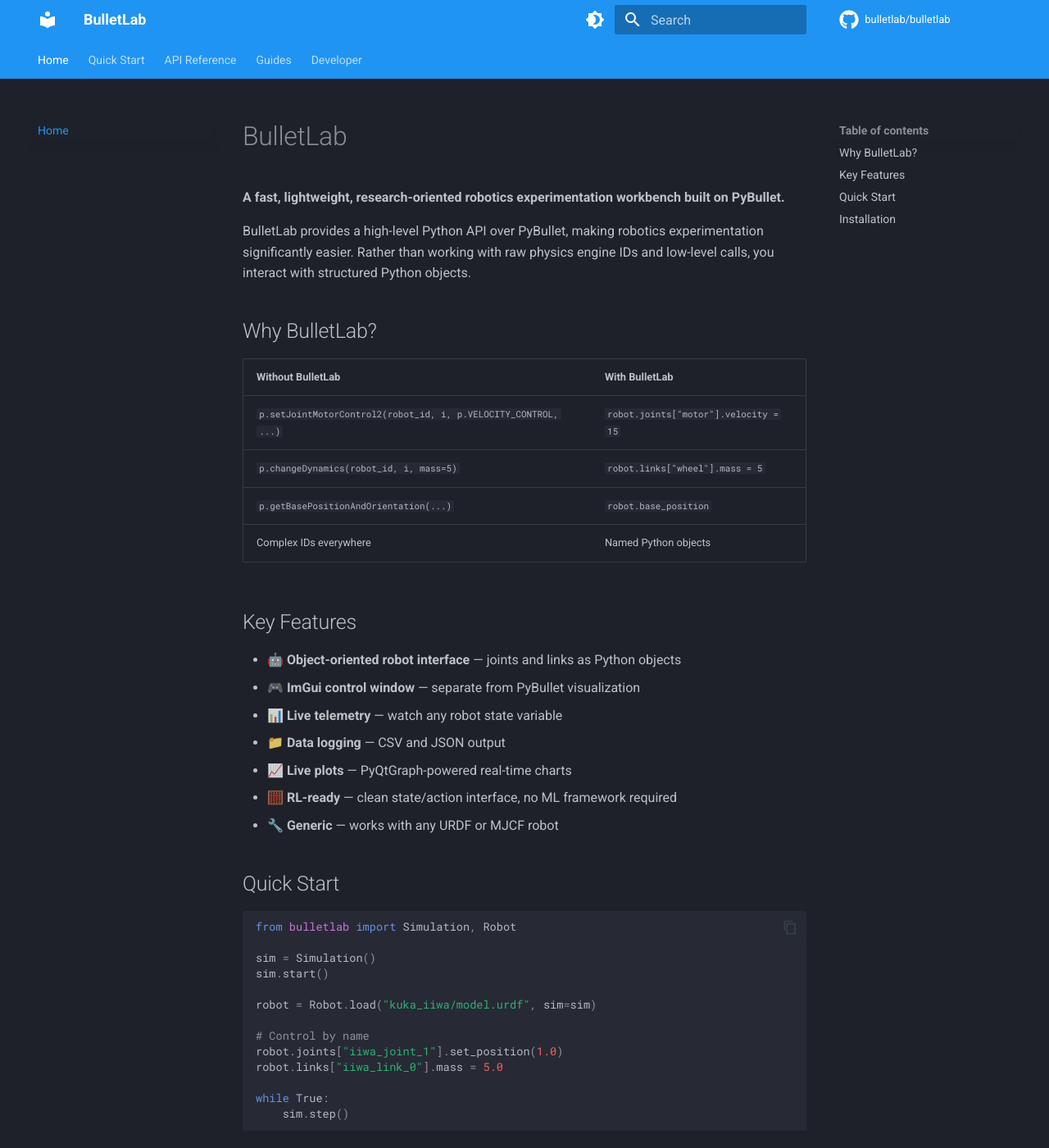
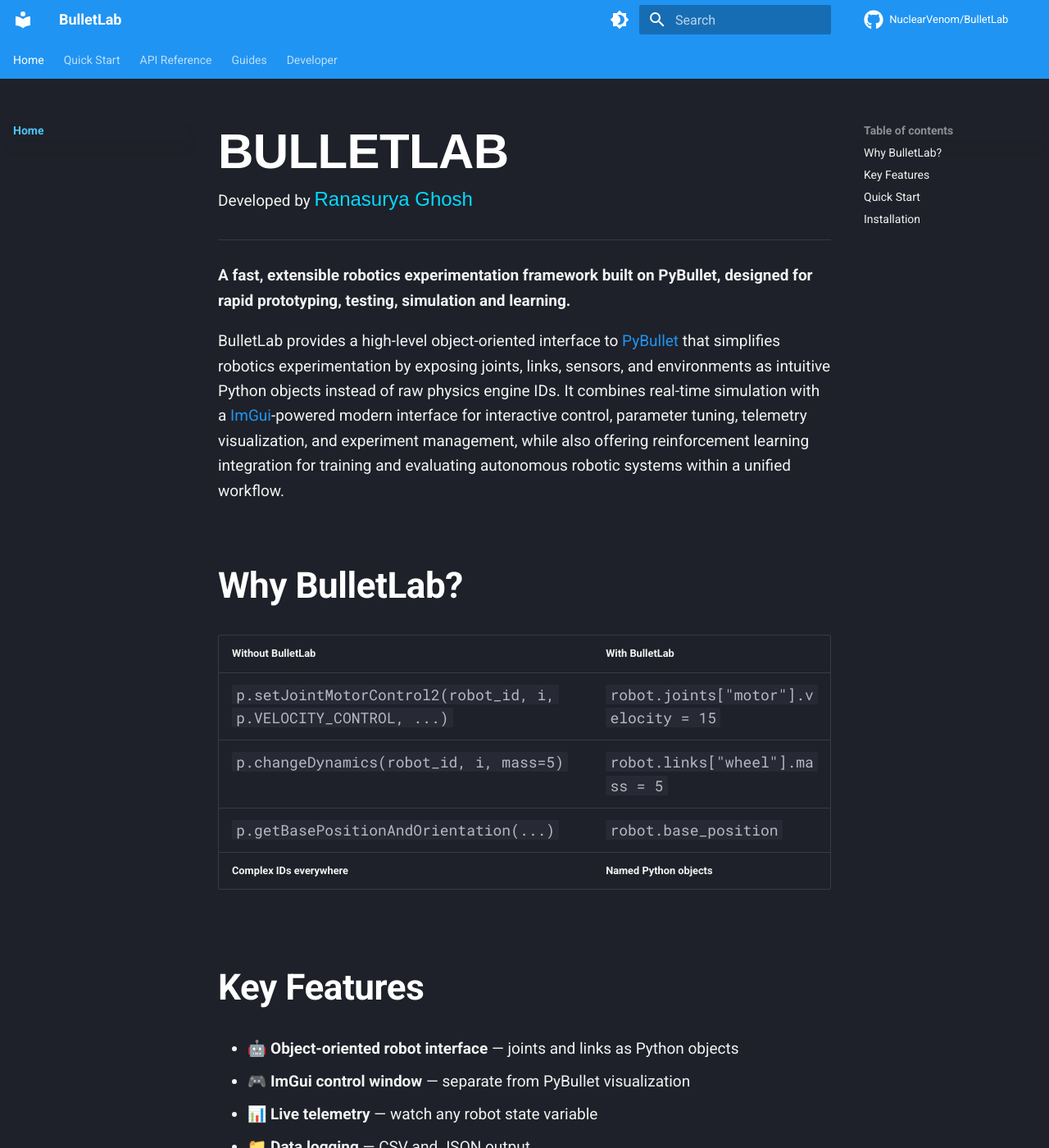
Before and after one commit to NuclearVenom/BulletLab, an MkDocs documentation site: the page built from docs/index.md, in a window 1280 px wide and 1400 px high. Shown: the whole window at 82% size. Built offline with MkDocs 1.6.1 and Material for MkDocs 9.7.7, drawn with Linux system fonts in a browser that asks for light colours; some web fonts are replaced; comment, search, counter and statistics services are not loaded; some of the changed text lies outside the part shown.

Commit message:
fixed UI bugs; refined mkdocs and Readme

````diff
--- a/docs/index.md
+++ b/docs/index.md
@@ -1,8 +1,11 @@
-# BulletLab
+<h1 class="hero-title">BulletLab</h1>
+<div>Developed  by  <span class="author-name">Ranasurya Ghosh</span></div>
 
-**A fast, lightweight, research-oriented robotics experimentation workbench built on PyBullet.**
+---
 
-BulletLab provides a high-level Python API over PyBullet, making robotics experimentation significantly easier. Rather than working with raw physics engine IDs and low-level calls, you interact with structured Python objects.
+**A fast, extensible robotics experimentation framework built on PyBullet, designed for rapid prototyping, testing, simulation and learning.**
+
+BulletLab provides a high-level object-oriented interface to [PyBullet](https://pybullet.org/wordpress/) that simplifies robotics experimentation by exposing joints, links, sensors, and environments as intuitive Python objects instead of raw physics engine IDs. It combines real-time simulation with a [ImGui](https://www.dearimgui.com/)-powered modern interface for interactive control, parameter tuning, telemetry visualization, and experiment management, while also offering reinforcement learning integration for training and evaluating autonomous robotic systems within a unified workflow.
 
 ## Why BulletLab?
 
@@ -11,10 +14,10 @@
 | `p.setJointMotorControl2(robot_id, i, p.VELOCITY_CONTROL, ...)` | `robot.joints["motor"].velocity = 15` |
 | `p.changeDynamics(robot_id, i, mass=5)` | `robot.links["wheel"].mass = 5` |
 | `p.getBasePositionAndOrientation(...)` | `robot.base_position` |
-| Complex IDs everywhere | Named Python objects |
+| **Complex IDs everywhere** | **Named Python objects** |
+
 
 ## Key Features
-
 - 🤖 **Object-oriented robot interface** — joints and links as Python objects
 - 🎮 **ImGui control window** — separate from PyBullet visualization
 - 📊 **Live telemetry** — watch any robot state variable
@@ -50,7 +53,7 @@
 Or from source:
 
 ```bash
-git clone https://github.com/bulletlab/bulletlab
-cd bulletlab
+git clone https://github.com/NuclearVenom/BulletLab.git
+cd BulletLab
 pip install -e ".[dev]"
 ```
--- /dev/null
+++ b/docs/styles.css
@@ -0,0 +1,148 @@
+/* =======================================================
+   BulletLab Documentation Theme Overrides
+   ======================================================= */
+
+@import url('https://fonts.googleapis.com/css2?family=Unbounded:wght@200..900&display=swap');
+@import url('https://fonts.googleapis.com/css2?family=Iceberg&family=Silkscreen:wght@400;700&display=swap');
+
+/* Make the documentation area wider */
+.md-grid {
+    max-width: 1800px;
+}
+
+/* -------------------------------------------------------
+   Headings
+   ------------------------------------------------------- */
+
+.hero-title {
+    font-family: "Unbounded", sans-serif;
+    font-size: 5rem;
+    font-weight: 700;
+    color: white;
+    text-transform: uppercase;
+    margin: 0 !important;
+    padding: 0 !important;
+    line-height: 1.0;
+}
+
+.author-name {
+    font-family: "Iceberg", sans-serif;
+    color: #04d9ff;
+    font-size: 1.2rem;
+
+}
+
+.md-content h1 {
+    font-size: 3rem;
+    font-weight: 700;
+    color: #ffffff;
+}
+
+.md-content h2 {
+    font-size: 2.2rem;
+    font-weight: 600;
+    color: #ffffff;
+}
+
+.md-content h3 {
+    font-size: 1.6rem;
+    font-weight: 600;
+    color: #ffffff;
+}
+
+.md-content h4 {
+    color: #ffffff;
+}
+
+/* -------------------------------------------------------
+   Body Text
+   ------------------------------------------------------- */
+
+.md-typeset {
+    color: #f2f2f2;
+    font-size: 0.95rem;
+}
+
+.md-content {
+    color: #f2f2f2;
+}
+
+/* -------------------------------------------------------
+   Navigation Sidebar
+   ------------------------------------------------------- */
+
+.md-nav {
+    color: #f2f2f2;
+}
+
+.md-nav__link {
+    color: #f2f2f2;
+}
+
+.md-nav__link:hover {
+    color: #ffffff;
+}
+
+/* Active page */
+.md-nav__link--active {
+    color: #4fc3f7 !important;
+    font-weight: 600;
+}
+
+/* -------------------------------------------------------
+   Tables
+   ------------------------------------------------------- */
+
+.md-typeset table {
+    color: #f2f2f2;
+    font-size: 0.95rem;
+}
+
+.md-typeset th {
+    font-weight: 700;
+}
+
+/* -------------------------------------------------------
+   Code Blocks
+   ------------------------------------------------------- */
+
+.md-typeset code {
+    font-size: 0.9rem;
+}
+
+.md-typeset pre {
+    border-radius: 10px;
+}
+
+/* -------------------------------------------------------
+   Images
+   ------------------------------------------------------- */
+
+.md-typeset img {
+    border-radius: 10px;
+}
+
+/* -------------------------------------------------------
+   Buttons
+   ------------------------------------------------------- */
+
+.md-button {
+    border-radius: 8px;
+}
+
+/* -------------------------------------------------------
+   API Reference Pages
+   ------------------------------------------------------- */
+
+.md-typeset h5,
+.md-typeset h6 {
+    color: #ffffff;
+}
+
+/* -------------------------------------------------------
+   Slightly wider content area
+   ------------------------------------------------------- */
+
+.md-content__inner {
+    max-width: 100%;
+}
--- a/mkdocs.yml
+++ b/mkdocs.yml
@@ -1,10 +1,9 @@
 site_name: BulletLab
 site_description: A fast, lightweight, research-oriented robotics experimentation workbench built on PyBullet
-site_author: BulletLab Contributors
-site_url: https://bulletlab.readthedocs.io
+site_author: Ranasurya Ghosh
 
-repo_url: https://github.com/bulletlab/bulletlab
-repo_name: bulletlab/bulletlab
+repo_url: https://github.com/NuclearVenom/BulletLab
+repo_name: NuclearVenom/BulletLab
 
 theme:
   name: material
@@ -30,6 +29,9 @@
     - content.code.copy
   icon:
     repo: fontawesome/brands/github
+
+extra_css:
+  - styles.css
 
 plugins:
   - search
````
Also changed, not shown: README.md (+10 -5 lines), bulletlab/__init__.py (+5 -2 lines), docs/developer/developer_guide.md (+2 -2 lines), pyproject.toml (+19 -8 lines), assets/bulletlab_ui.png (added), assets/pybullet_ui.png (added), 2 other files.
